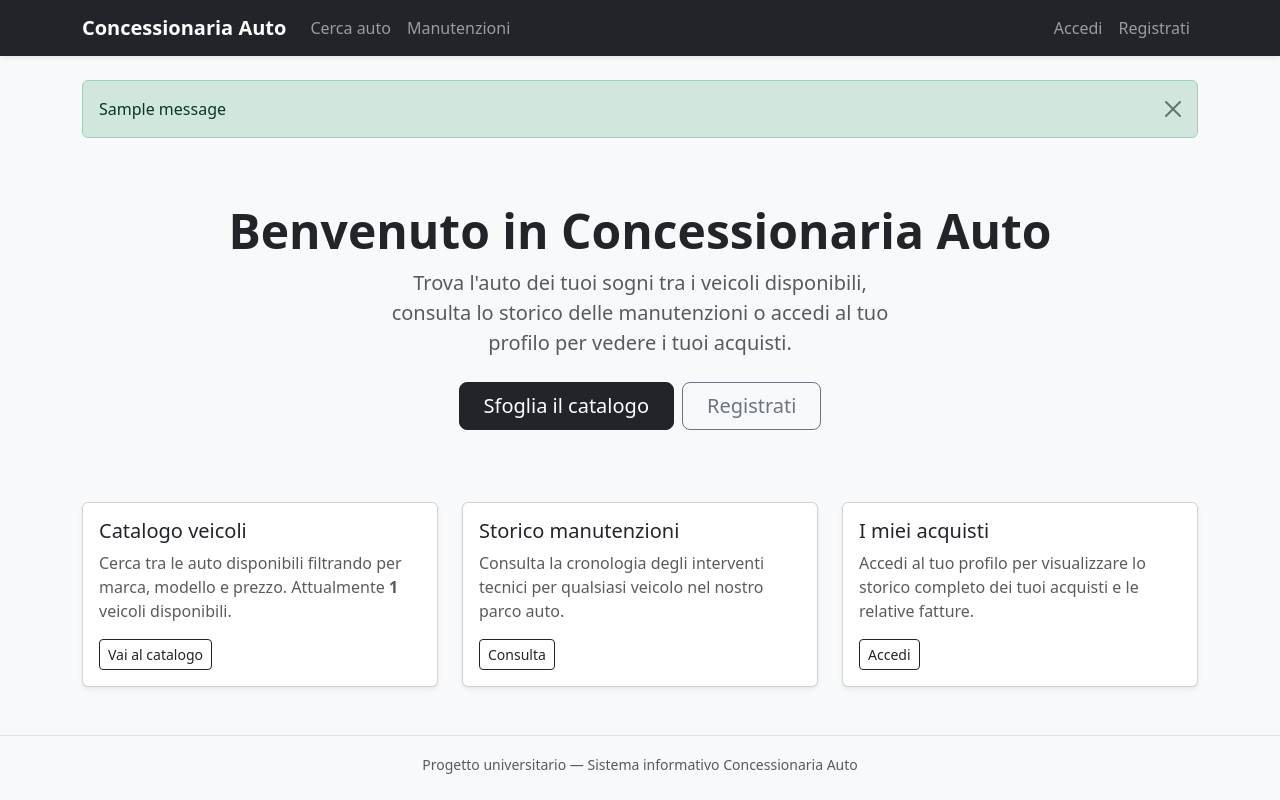
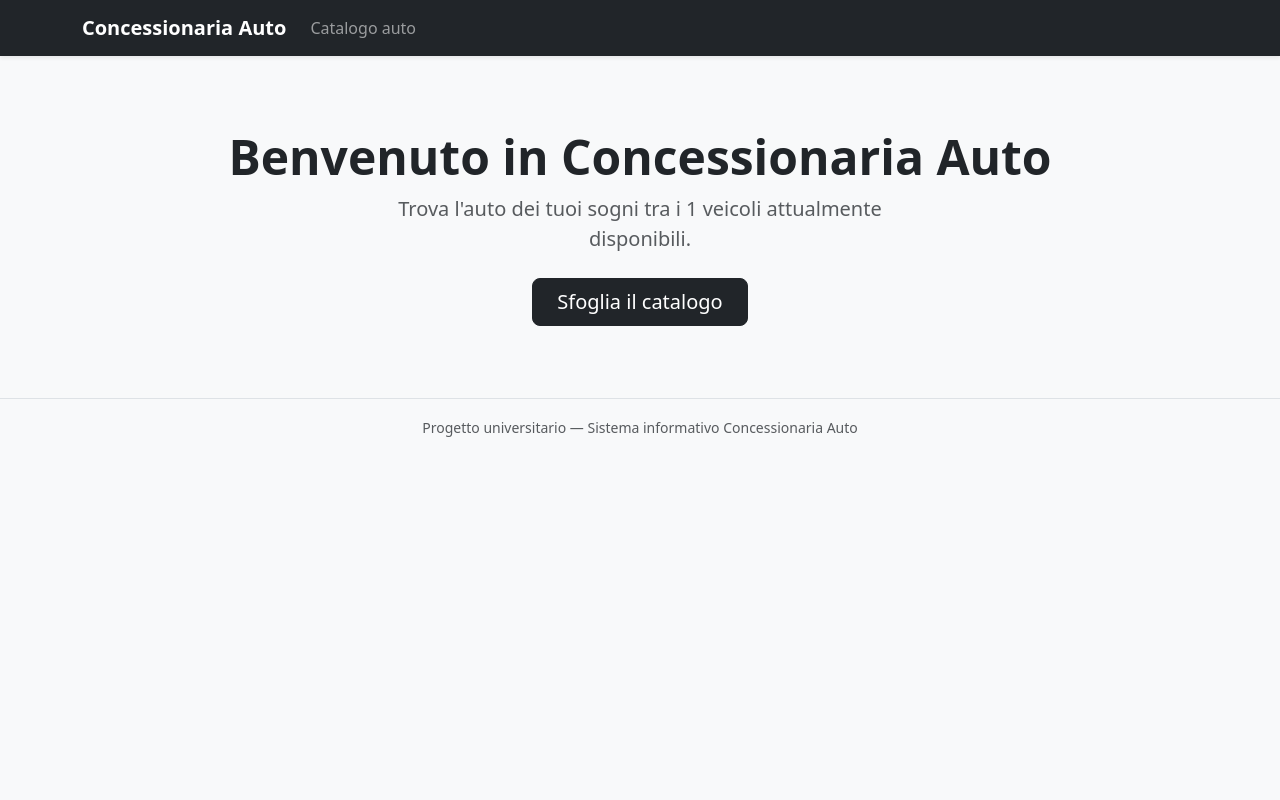
Before and after one commit to aesposito-05/concessionaria-auto-progetto-esame, a Django app: page / in a window 1280 px wide. Run offline with Django 5.2, Linux system fonts and the light colour scheme; tables that the repository leaves empty hold one stand-in row (values such as "Sample post"); one stand-in notice (Sample message) is shown.

Commit message:
Corregge i template: rimuove riferimenti a view eliminate

```diff
--- a/gestionale/templates/gestionale/base.html
+++ b/gestionale/templates/gestionale/base.html
@@ -11,58 +11,17 @@
 <nav class="navbar navbar-expand-lg navbar-dark bg-dark shadow-sm">
   <div class="container">
     <a class="navbar-brand fw-bold" href="{% url 'home' %}">Concessionaria Auto</a>
-    <button class="navbar-toggler" type="button" data-bs-toggle="collapse" data-bs-target="#navMenu"
-            aria-controls="navMenu" aria-expanded="false" aria-label="Apri menu">
-      <span class="navbar-toggler-icon"></span>
-    </button>
-    <div class="collapse navbar-collapse" id="navMenu">
+    <div class="collapse navbar-collapse">
       <ul class="navbar-nav me-auto mb-2 mb-lg-0">
         <li class="nav-item">
-          <a class="nav-link" href="{% url 'ricerca_auto' %}">Cerca auto</a>
+          <a class="nav-link" href="{% url 'lista_auto' %}">Catalogo auto</a>
         </li>
-        <li class="nav-item">
-          <a class="nav-link" href="{% url 'storico_manutenzioni' %}">Manutenzioni</a>
-        </li>
-        {% if user.is_authenticated %}
-        <li class="nav-item">
-          <a class="nav-link" href="{% url 'storico_vendite' %}">I miei acquisti</a>
-        </li>
-        {% endif %}
-      </ul>
-      <ul class="navbar-nav">
-        {% if user.is_authenticated %}
-          <li class="nav-item">
-            <span class="nav-link text-light">{{ user.username }}</span>
-          </li>
-          <li class="nav-item">
-            <form method="post" action="{% url 'logout' %}" class="d-inline">
-              {% csrf_token %}
-              <button type="submit" class="btn btn-outline-light btn-sm">Esci</button>
-            </form>
-          </li>
-        {% else %}
-          <li class="nav-item">
-            <a class="nav-link" href="{% url 'login' %}">Accedi</a>
-          </li>
-          <li class="nav-item">
-            <a class="nav-link" href="{% url 'registrazione_scelta' %}">Registrati</a>
-          </li>
-        {% endif %}
       </ul>
     </div>
   </div>
 </nav>
 
 <main class="container my-4">
-  {% if messages %}
-    {% for msg in messages %}
-      <div class="alert alert-{{ msg.tags }} alert-dismissible fade show" role="alert">
-        {{ msg }}
-        <button type="button" class="btn-close" data-bs-dismiss="alert" aria-label="Chiudi"></button>
-      </div>
-    {% endfor %}
-  {% endif %}
-
   {% block content %}{% endblock %}
 </main>
 
--- a/gestionale/templates/gestionale/home.html
+++ b/gestionale/templates/gestionale/home.html
@@ -6,61 +6,12 @@
 <div class="px-4 py-5 text-center">
   <h1 class="display-5 fw-bold">Benvenuto in Concessionaria Auto</h1>
   <p class="lead col-lg-6 mx-auto text-muted">
-    Trova l'auto dei tuoi sogni tra i veicoli disponibili, consulta lo storico
-    delle manutenzioni o accedi al tuo profilo per vedere i tuoi acquisti.
+    Trova l'auto dei tuoi sogni tra i <strong>{{ totale_auto }}</strong> veicoli attualmente disponibili.
   </p>
-  <div class="d-grid gap-2 d-sm-flex justify-content-sm-center mt-4">
-    <a href="{% url 'ricerca_auto' %}" class="btn btn-dark btn-lg px-4">
+  <div class="mt-4">
+    <a href="{% url 'lista_auto' %}" class="btn btn-dark btn-lg px-4">
       Sfoglia il catalogo
     </a>
-    {% if not user.is_authenticated %}
-    <a href="{% url 'registrazione_scelta' %}" class="btn btn-outline-secondary btn-lg px-4">
-      Registrati
-    </a>
-    {% endif %}
-  </div>
-</div>
-
-<div class="row g-4 py-4">
-  <div class="col-md-4">
-    <div class="card h-100 shadow-sm">
-      <div class="card-body">
-        <h5 class="card-title">Catalogo veicoli</h5>
-        <p class="card-text text-muted">
-          Cerca tra le auto disponibili filtrando per marca, modello e prezzo.
-          Attualmente <strong>{{ totale_auto }}</strong> veicoli disponibili.
-        </p>
-        <a href="{% url 'ricerca_auto' %}" class="btn btn-sm btn-outline-dark">Vai al catalogo</a>
-      </div>
-    </div>
-  </div>
-  <div class="col-md-4">
-    <div class="card h-100 shadow-sm">
-      <div class="card-body">
-        <h5 class="card-title">Storico manutenzioni</h5>
-        <p class="card-text text-muted">
-          Consulta la cronologia degli interventi tecnici per qualsiasi veicolo
-          nel nostro parco auto.
-        </p>
-        <a href="{% url 'storico_manutenzioni' %}" class="btn btn-sm btn-outline-dark">Consulta</a>
-      </div>
-    </div>
-  </div>
-  <div class="col-md-4">
-    <div class="card h-100 shadow-sm">
-      <div class="card-body">
-        <h5 class="card-title">I miei acquisti</h5>
-        <p class="card-text text-muted">
-          Accedi al tuo profilo per visualizzare lo storico completo dei tuoi
-          acquisti e le relative fatture.
-        </p>
-        {% if user.is_authenticated %}
-        <a href="{% url 'storico_vendite' %}" class="btn btn-sm btn-outline-dark">Vai agli acquisti</a>
-        {% else %}
-        <a href="{% url 'login' %}" class="btn btn-sm btn-outline-dark">Accedi</a>
-        {% endif %}
-      </div>
-    </div>
   </div>
 </div>
 {% endblock %}
```
Also changed, not shown: gestionale/templates/gestionale/dettaglio_auto.html (+4 -9 lines), gestionale/templates/gestionale/ricerca_auto.html (+2 -39 lines).
